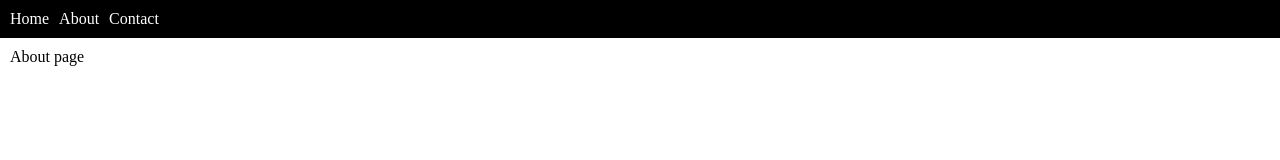
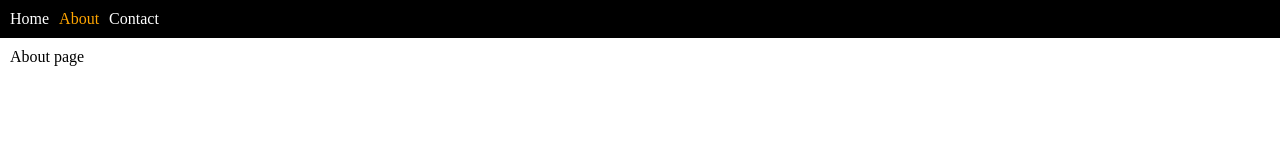
Before and after one commit to ComicScrip/demo-p2-lc, a React (Create React App) app: page /about in a window 1280 px wide. Shown: the top 160 px of the page. Built offline with nearby package versions, Linux system fonts and the light colour scheme.

Commit message:
active link style

```diff
--- a/src/components/Header.js
+++ b/src/components/Header.js
@@ -1,12 +1,22 @@
-import { Link } from 'react-router-dom';
+import { NavLink } from 'react-router-dom';
+
+const getActiveLinkStyle = ({ isActive }) => ({
+  color: isActive ? 'orange' : 'white',
+});
 
 export default function Header() {
   return (
     <header>
       <nav>
-        <Link to="/">Home</Link>
-        <Link to="/about">About</Link>
-        <Link to="/contact">Contact</Link>
+        <NavLink to="/" style={getActiveLinkStyle}>
+          Home
+        </NavLink>
+        <NavLink to="/about" style={getActiveLinkStyle}>
+          About
+        </NavLink>
+        <NavLink to="/contact" style={getActiveLinkStyle}>
+          Contact
+        </NavLink>
       </nav>
     </header>
   );
```
